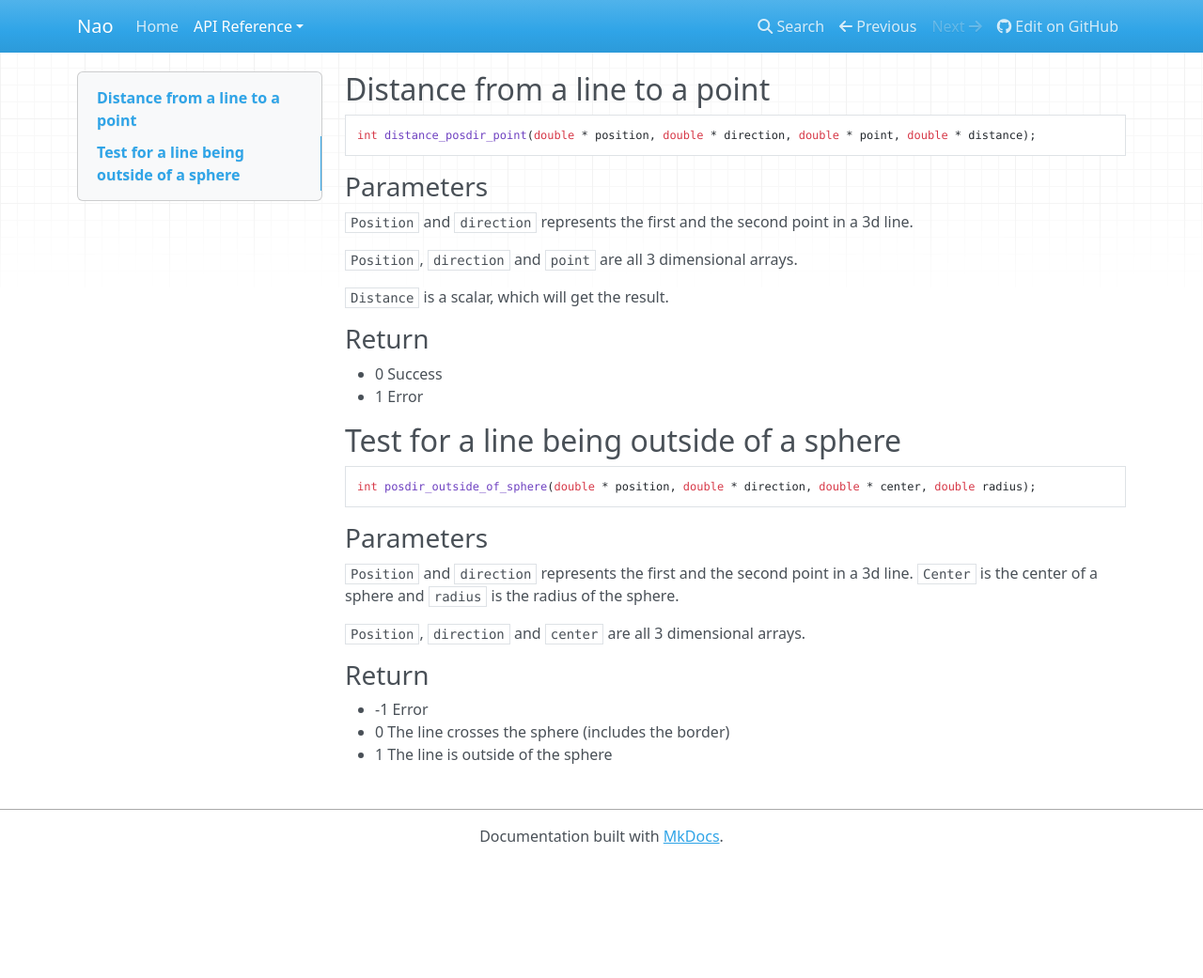
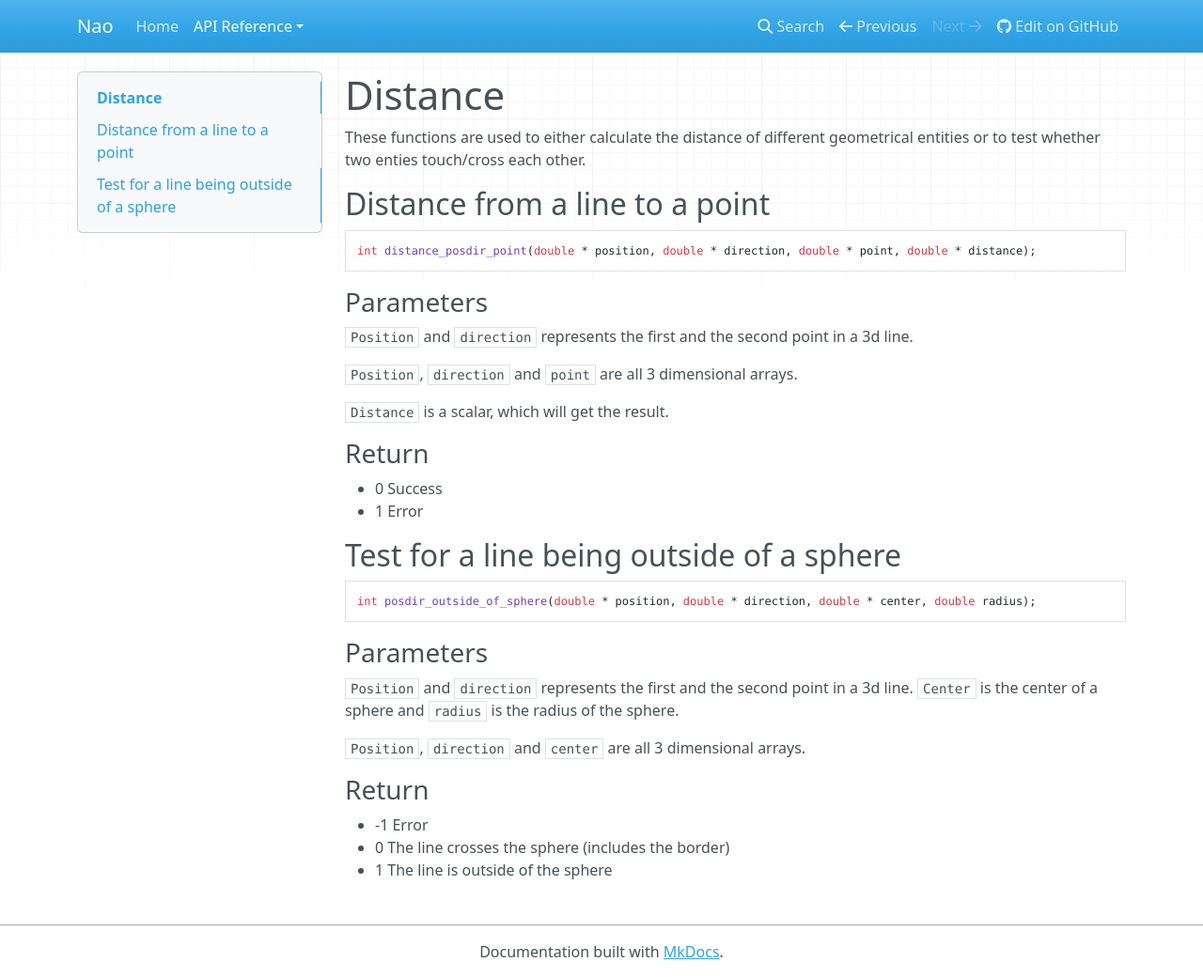
Before and after one commit to gryor/nao, an MkDocs documentation site: the page built from docs/distance.md, in a window 1280 px wide and 1041 px high. Shown: the whole window at 94% size. Built offline with MkDocs 1.6.1, drawn with Linux system fonts in a browser that asks for light colours; nearby versions of some CDN libraries; old or Windows-style settings are respelled for this version of MkDocs.

Commit message:
Update distance.md

````diff
--- a/docs/distance.md
+++ b/docs/distance.md
@@ -1,3 +1,6 @@
+# Distance
+These functions are used to either calculate the distance of different geometrical entities or to test whether two enties touch/cross each other.
+
 ## Distance from a line to a point
 
 ```c
````
